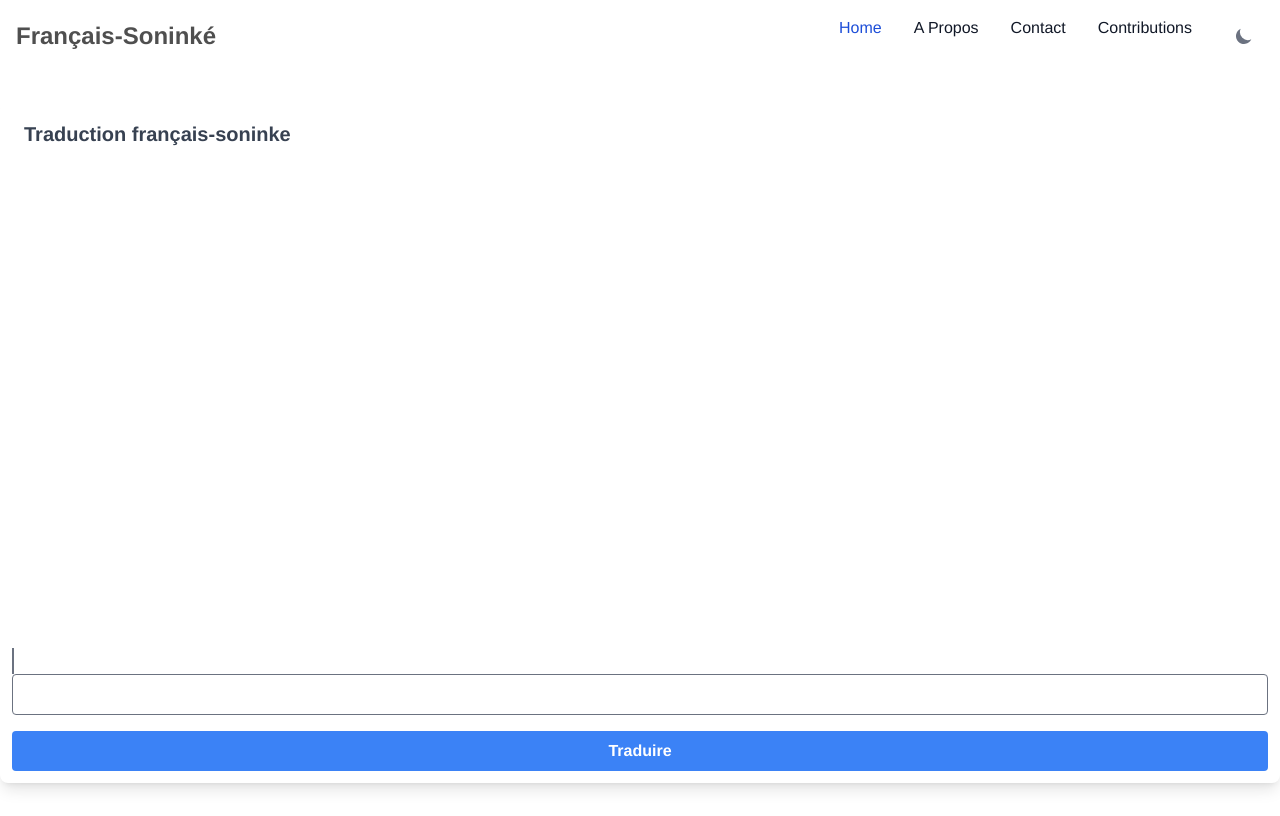
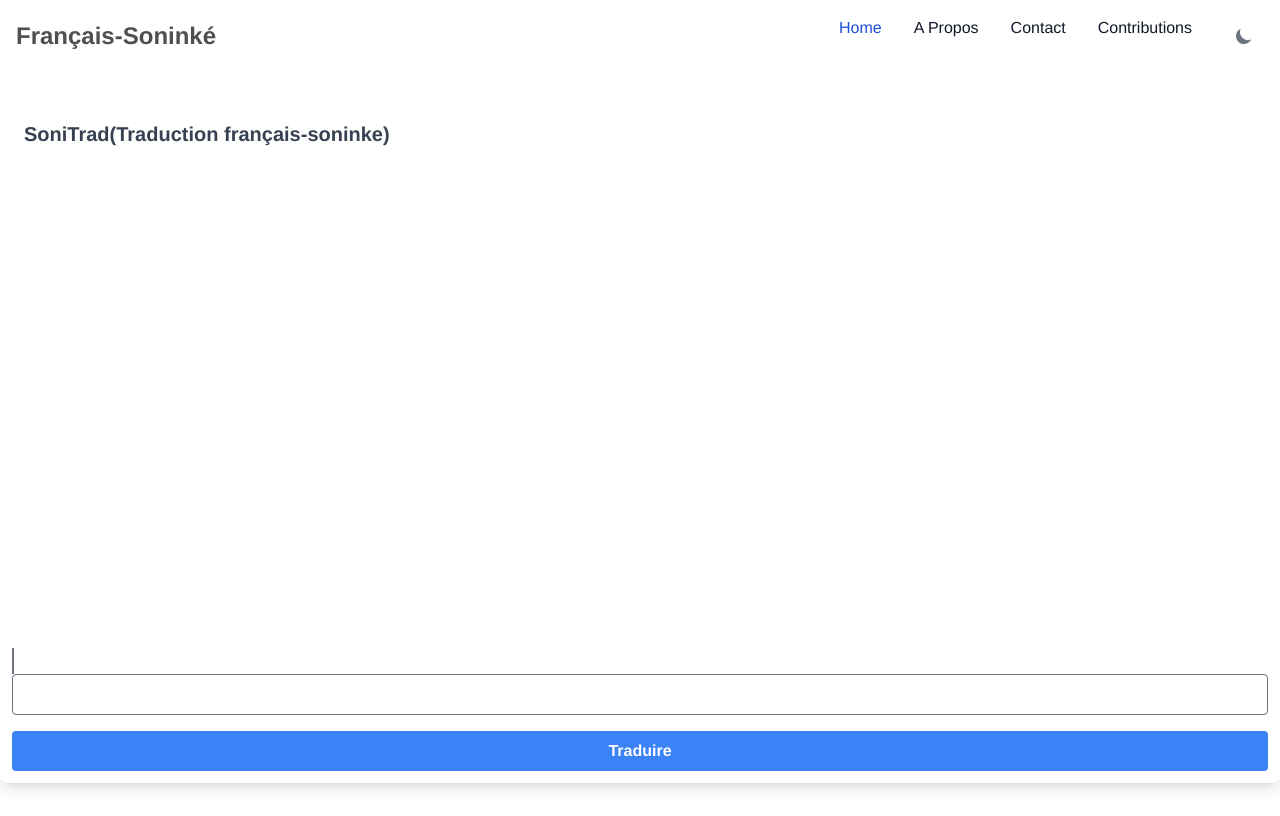
Before and after one commit to sibylassana95/Fran-ais-Soninke, a Django app: page / in a window 1280 px wide. Shown: the top 816 px of the page. Run offline with Django 4.2, Linux system fonts and the light colour scheme; parts of the project's set-up code (start-up, migrations or seed data) failed here and were passed over; some libraries are stand-ins or nearby versions.

Commit message:
update design

```diff
--- a/templates/base.html
+++ b/templates/base.html
@@ -5,7 +5,7 @@
     <meta charset="UTF-8">
     <meta http-equiv="X-UA-Compatible" content="IE=edge">
     <meta name="viewport" content="width=device-width, initial-scale=1.0">
-    <title>Français-Soninké</title>
+    <title>SoniTrad</title>
     <link rel="stylesheet" href="https://cdnjs.cloudflare.com/ajax/libs/font-awesome/5.15.4/css/all.min.css"
     integrity="sha512-1ycn6IcaQQ40/MKBW2W4Rhis/DbILU74C1vSrLJxCq57o941Ym01SwNsOMqvEBFlcgUa6xLiPY/NS5R+E6ztJQ=="
     crossorigin="anonymous" referrerpolicy="no-referrer"/>
@@ -93,8 +93,7 @@ h1 {
       </div>
       <hr class="my-6 border-gray-200 sm:mx-auto dark:border-gray-700 lg:my-8" />
       <div class="sm:flex sm:items-center sm:justify-between">
-          <span class="text-sm text-gray-500 sm:text-center dark:text-gray-400">© 2023 <a href="/" class="hover:underline">Français-Soninké</a>. All Rights Reserved.
-          </span>
+          <span id="currentYear" class="text-sm text-gray-500 sm:text-center dark:text-gray-400"></span>
           <div class="flex mt-4 space-x-6 sm:justify-center sm:mt-0">
             <a href="https://paypal.me/sibylassana"target="_blank"><img src="https://img.shields.io/badge/PayPal-00457C?style=for-the-badge&logo=paypal&logoColor=white" alt=""></a>
             <a href="https://www.buymeacoffee.com/sibyamara9M"target="_blank"><img src="https://img.shields.io/badge/Buy%20Me%20a%20Coffee-ffdd00?style=for-the-badge&logo=buy-me-a-coffee&logoColor=black" alt=""></a>
@@ -155,6 +154,11 @@ h1 {
 
 {% endfor %}
 
+
+</script>
+<script>
+  var currentYear = new Date().getFullYear();
+  document.getElementById("currentYear").innerHTML = "© " + currentYear + " <a href='/' class='hover:underline'>SoniTrad</a>. All Rights Reserved.";
 </script>
 </body>
 </html>
--- a/templates/index.html
+++ b/templates/index.html
@@ -4,14 +4,13 @@
 
 
  <section class="dark:bg-gray-800">
-  <div class="container-fluid py-8"> <!-- Utilisation de container-fluid pour une largeur maximale -->
+  <div class="container-fluid py-8">
 
     <div class="row justify-content-center">
-      <div class="col-12 col-md-8 col-lg-6 col-xl-4"> <!-- Utilisation des classes col-* pour définir la largeur de la colonne -->
 
         <div class="bg-white dark:bg-gray-600 rounded-lg shadow-lg overflow-hidden">
           <div class="px-6 py-4 bg-white">
-            <h5 class="text-gray-700 font-bold text-xl">Traduction français-soninke</h5>
+            <h5 class="text-gray-700 font-bold text-xl">SoniTrad(Traduction français-soninke)</h5>
 
           </div>
           <div id="phrase_francaise" class="py-8 px-8 text-gray-700 dark:text-gray-400 leading-tight"><h1> {{ phrase_francaise }}</h1></div>
```
Also changed, not shown: data/langue.json.
